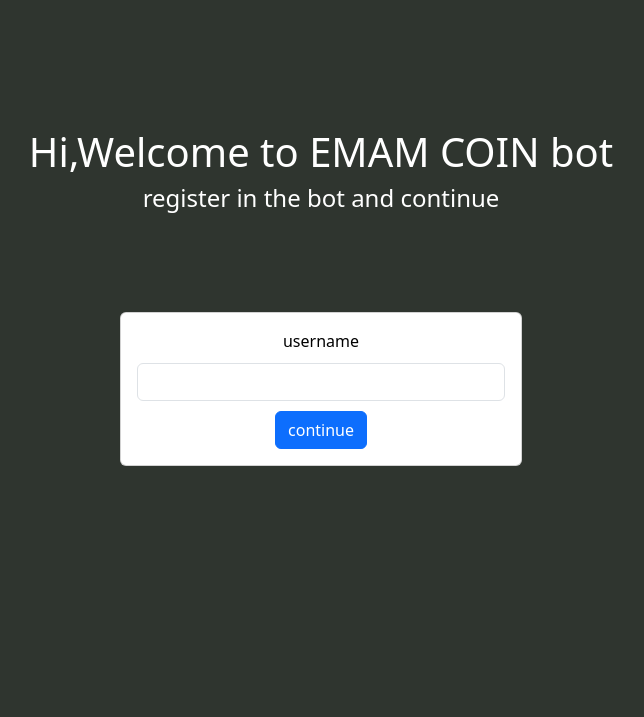
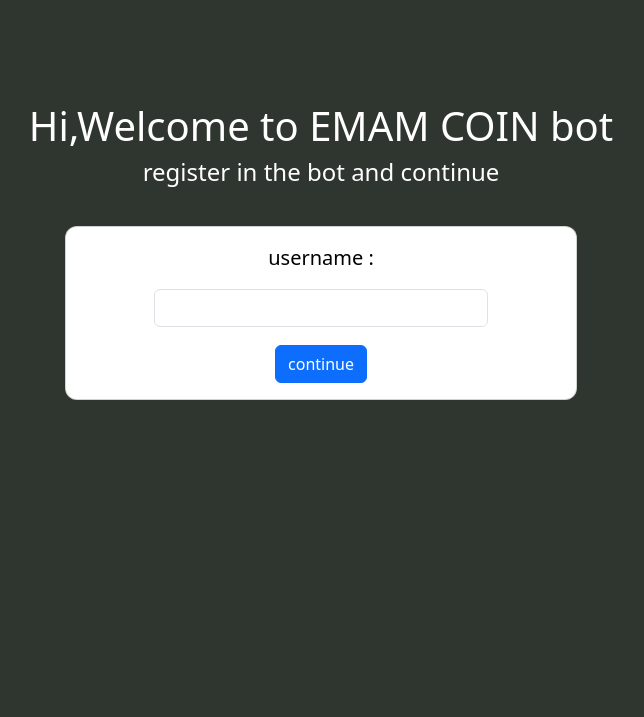
Before and after one commit to EXE88/EmamCoin, a Django app: page /accounts/register/ in a window 1280 px wide. Shown: the top 717 px of the page, without its empty margins (319-963 px from the left). Run offline with Django 5.2, Linux system fonts and the light colour scheme.

Commit message:
user auth system completeing

```diff
--- a/accounts/templates/accounts/UserRegisterPage.html
+++ b/accounts/templates/accounts/UserRegisterPage.html
@@ -8,22 +8,23 @@
 
 {% block body %}
 
-<div class="pleaseRegister-h1-div">
+<div class="register-text-div">
     <h1>Hi,Welcome to EMAM COIN bot</h1>
     <h4>register in the bot and continue</h4>
 </div>
 
-<div class="information-fields-div">
+<div class="credential-fields-div">
     <form action="" method="post">
+        {% csrf_token %}
         <div class="card">
-            <div class="card-body" style="width: 400px;">
-                {% csrf_token %}
-                <label for="{{form.id_for_label}}" style="color: black; margin-bottom: 10px;">username</label>
-                <div style="width: 100%">{{form}}</div>
-                <input type="submit" value="continue" class="btn btn-primary" style="margin-top: 10px;">
+            <div class="card-body">
+                <p>username : </p>
+                <h1>{{form}}</h1>
+                <input type="submit" value="continue" class="btn btn-primary">
             </div>
         </div>
     </form>
 </div>
 
+
 {% endblock body %}
--- a/accounts/views.py
+++ b/accounts/views.py
@@ -1,6 +1,9 @@
-from django.shortcuts import render
+from django.shortcuts import render , redirect
 from . import forms
 from django.views import View
+from django.contrib.auth.models import User
+from django.contrib.auth import login
+from django.contrib import messages
 
 class UserRegisterPageView(View):
     form_class = forms.UserRegisterPageForm
@@ -9,3 +12,13 @@ class UserRegisterPageView(View):
     def get(self,request):
         form = self.form_class()
         return render(request, self.template_name, {'form':form})
+
+    def post(self,request):
+        form = self.form_class(request.POST)
+        if form.is_valid():
+            cd = form.cleaned_data
+            new_user = User.objects.create_user(username=cd['username'])
+            login(request , new_user)
+            return redirect('mine_coin_page')
+        messages.error(request , 'user already exists' , 'danger')
+        return render(request , self.template_name , {"form":form})
--- a/static/css/UserRegisterPageStyle.css
+++ b/static/css/UserRegisterPageStyle.css
@@ -1,18 +1,35 @@
 /*_________________divs___________*/
 
-.pleaseRegister-h1-div {
-    margin-top: 10%;
+.register-text-div {
+    text-align: center;
     width: 100%;
-    height: auto;
+    margin-top: 8%;
+}
+
+.credential-fields-div{
+    margin-top: 3%;
+    display: block;
     text-align: center;
 }
 
-.information-fields-div {
-    justify-content: center;
-    text-align: center;
-    align-items: center;
-    display: flex;
-    width: 100%;
-    height: 30%;
-    margin-top: 5%;
+.card{
+    width: 40%;
+    margin-left: 30%;
+    border-radius: 12px;
 }
+
+/*_______________div items_______*/
+
+.card-body>p{
+    color: black !important;
+    font-size: 20px;
+}
+
+.card-body>h1{
+    width: 70%;
+    margin-left: 15%;
+}
+
+.card-body>input{
+    margin-top: 10px;
+}
```
Also changed, not shown: db.sqlite3.
